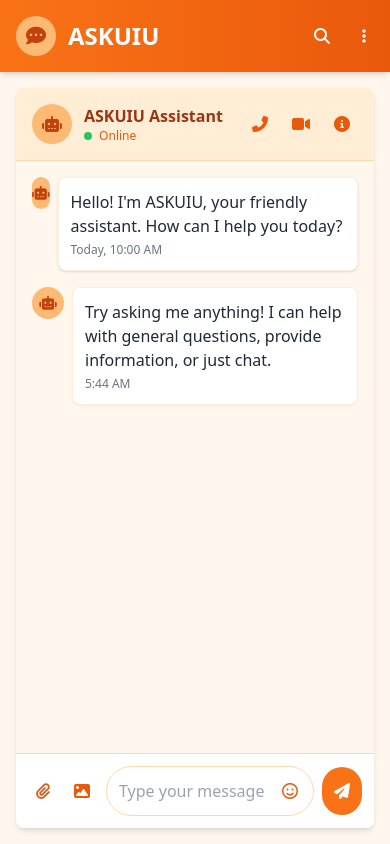
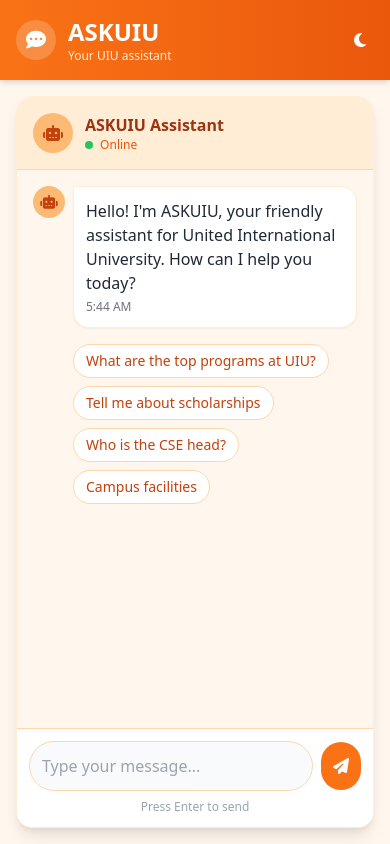
Before and after one commit to ArafathUIU/ASKUIU, a Flask app: page / in a window 390 px wide. Run offline with Flask 3, Linux system fonts and the light colour scheme; parts of the project's set-up code (start-up, migrations or seed data) failed here and were passed over; some libraries are stand-ins or nearby versions.

Commit message:
feat: improve UI/UX with dark mode, quick questions, favicon, and responsive design

```diff
--- a/static/script.js
+++ b/static/script.js
@@ -3,60 +3,132 @@ document.addEventListener('DOMContentLoaded', function () {
     const messageInput = document.getElementById('user_message');
     const messagesContainer = document.getElementById('messages-container');
     const typingIndicator = document.querySelector('.typing-indicator');
+    const sendButton = document.getElementById('send-button');
+    const themeToggle = document.getElementById('theme-toggle');
+    const quickQuestions = document.getElementById('quick-questions');
 
-    // Function to add a new message
-    function addMessage(text, isUser) {
-        const messageDiv = document.createElement('div');
-        messageDiv.className = `flex mb-4 message-entry ${isUser ? 'justify-end' : 'items-start'}`;
-
-        if (!isUser) {
-            messageDiv.innerHTML = `
-                <div class="w-8 h-8 rounded-full bg-orange-300 flex items-center justify-center mr-2 flex-shrink-0">
-                    <i class="fas fa-robot text-orange-700 text-sm"></i>
-                </div>
-                <div class="max-w-xs md:max-w-md lg:max-w-lg bg-white p-3 rounded-lg shadow-sm border border-orange-100">
-                    <p class="text-gray-800">${text}</p>
-                    <p class="text-xs text-gray-500 mt-1">${getCurrentTime()}</p>
-                </div>
-            `;
-        } else {
-            messageDiv.innerHTML = `
-                <div class="max-w-xs md:max-w-md lg:max-w-lg bg-orange-500 text-white p-3 rounded-lg shadow-sm">
-                    <p>${text}</p>
-                    <p class="text-xs text-orange-100 mt-1">${getCurrentTime()}</p>
-                </div>
-                <div class="w-8 h-8 rounded-full bg-orange-100 flex items-center justify-center ml-2 flex-shrink-0">
-                    <i class="fas fa-user text-orange-600 text-sm"></i>
-                </div>
-            `;
+    // Theme handling
+    function initTheme() {
+        const saved = localStorage.getItem('askuiu-theme');
+        const prefersDark = window.matchMedia('(prefers-color-scheme: dark)').matches;
+        if (saved === 'dark' || (!saved && prefersDark)) {
+            document.documentElement.classList.add('dark');
+            updateThemeIcon(true);
         }
-
-        messagesContainer.appendChild(messageDiv);
-        messagesContainer.scrollTop = messagesContainer.scrollHeight;
     }
 
-    // Get current time in HH:MM AM/PM format
-    function getCurrentTime() {
+    function updateThemeIcon(isDark) {
+        const icon = themeToggle.querySelector('i');
+        icon.className = isDark ? 'fas fa-sun' : 'fas fa-moon';
+    }
+
+    themeToggle.addEventListener('click', function () {
+        const isDark = document.documentElement.classList.toggle('dark');
+        localStorage.setItem('askuiu-theme', isDark ? 'dark' : 'light');
+        updateThemeIcon(isDark);
+    });
+
+    initTheme();
+
+    // Quick question chips
+    if (quickQuestions) {
+        quickQuestions.addEventListener('click', function (e) {
+            const btn = e.target.closest('.quick-question');
+            if (btn) {
+                messageInput.value = btn.textContent.trim();
+                sendMessage();
+            }
+        });
+    }
+
+    // Timestamp helper
+    function setTimestamp(element) {
+        if (!element) return;
         const now = new Date();
-        let hours = now.getHours();
-        const minutes = now.getMinutes().toString().padStart(2, '0');
+        element.textContent = formatTime(now);
+    }
+
+    document.querySelectorAll('[data-timestamp]').forEach(setTimestamp);
+
+    function formatTime(date) {
+        let hours = date.getHours();
+        const minutes = date.getMinutes().toString().padStart(2, '0');
         const ampm = hours >= 12 ? 'PM' : 'AM';
         hours = hours % 12;
         hours = hours ? hours : 12;
         return `${hours}:${minutes} ${ampm}`;
     }
 
-    // Send message function
+    // Escape HTML to prevent XSS
+    function escapeHtml(text) {
+        const div = document.createElement('div');
+        div.textContent = text;
+        return div.innerHTML;
+    }
+
+    // Convert URLs in text to clickable links
+    function linkify(text) {
+        const urlRegex = /(https?:\/\/[^\s]+)/g;
+        return escapeHtml(text).replace(urlRegex, function (url) {
+            return `<a href="${url}" target="_blank" rel="noopener noreferrer" class="text-brand-600 dark:text-brand-400 underline">${url}</a>`;
+        });
+    }
+
+    // Add a new message
+    function addMessage(text, isUser) {
+        const messageDiv = document.createElement('div');
+        messageDiv.className = `flex message-entry ${isUser ? 'justify-end' : 'items-start'}`;
+
+        const time = formatTime(new Date());
+
+        if (!isUser) {
+            messageDiv.innerHTML = `
+                <div class="w-8 h-8 rounded-full bg-brand-300 dark:bg-brand-600 flex items-center justify-center mr-2 flex-shrink-0">
+                    <i class="fas fa-robot text-brand-700 dark:text-white text-sm"></i>
+                </div>
+                <div class="max-w-[85%] md:max-w-md lg:max-w-lg bg-white dark:bg-gray-800 p-3 rounded-2xl rounded-tl-none shadow-sm border border-brand-100 dark:border-gray-700 transition-colors duration-300">
+                    <div class="text-gray-800 dark:text-gray-100 text-sm leading-relaxed">${linkify(text)}</div>
+                    <p class="text-xs text-gray-500 dark:text-gray-400 mt-1">${time}</p>
+                </div>
+            `;
+        } else {
+            messageDiv.innerHTML = `
+                <div class="max-w-[85%] md:max-w-md lg:max-w-lg bg-brand-500 text-white p-3 rounded-2xl rounded-tr-none shadow-sm">
+                    <div class="text-sm leading-relaxed">${escapeHtml(text)}</div>
+                    <p class="text-xs text-brand-100 mt-1">${time}</p>
+                </div>
+                <div class="w-8 h-8 rounded-full bg-brand-100 dark:bg-gray-700 flex items-center justify-center ml-2 flex-shrink-0">
+                    <i class="fas fa-user text-brand-600 dark:text-brand-300 text-sm"></i>
+                </div>
+            `;
+        }
+
+        messagesContainer.appendChild(messageDiv);
+        scrollToBottom();
+    }
+
+    function scrollToBottom() {
+        messagesContainer.scrollTo({
+            top: messagesContainer.scrollHeight,
+            behavior: 'smooth'
+        });
+    }
+
     async function sendMessage() {
         const message = messageInput.value.trim();
         if (!message) return;
 
-        addMessage(message, true); // Add user message
+        addMessage(message, true);
         messageInput.value = '';
+        sendButton.disabled = true;
 
-        // Show typing indicator
+        // Hide quick questions after first user message
+        if (quickQuestions) {
+            quickQuestions.style.display = 'none';
+        }
+
         typingIndicator.classList.remove('hidden');
-        messagesContainer.scrollTop = messagesContainer.scrollHeight;
+        scrollToBottom();
 
         try {
             const response = await fetch('/', {
@@ -67,30 +139,25 @@ document.addEventListener('DOMContentLoaded', function () {
 
             const data = await response.json();
             typingIndicator.classList.add('hidden');
+            sendButton.disabled = false;
 
-            addMessage(data.response || 'No response received.', false); // Bot message
+            addMessage(data.response || 'No response received.', false);
         } catch (error) {
             typingIndicator.classList.add('hidden');
-            addMessage('Error: ' + error.message, false);
+            sendButton.disabled = false;
+            addMessage('Sorry, there was a network error. Please try again.', false);
         }
     }
 
-    // Event listener for form submit
-    queryForm.addEventListener('submit', async function (event) {
+    queryForm.addEventListener('submit', function (event) {
         event.preventDefault();
-        await sendMessage();
+        sendMessage();
     });
 
-    // Enter key submission
-    messageInput.addEventListener('keypress', async function (e) {
+    messageInput.addEventListener('keypress', function (e) {
         if (e.key === 'Enter') {
             e.preventDefault();
-            await sendMessage();
+            sendMessage();
         }
     });
-
-    // Initial welcome message
-    setTimeout(() => {
-        addMessage("Try asking me anything! I can help with general questions, provide information, or just chat.", false);
-    }, 1500);
 });
--- a/static/style.css
+++ b/static/style.css
@@ -1,13 +1,29 @@
+:root {
+    --scrollbar-track: rgba(255, 166, 0, 0.1);
+    --scrollbar-thumb: rgba(255, 166, 0, 0.4);
+}
+
+.dark {
+    --scrollbar-track: rgba(75, 85, 99, 0.3);
+    --scrollbar-thumb: rgba(249, 115, 22, 0.5);
+}
+
 /* Custom scrollbar */
 .custom-scrollbar::-webkit-scrollbar {
     width: 6px;
 }
 .custom-scrollbar::-webkit-scrollbar-track {
-    background: rgba(255, 166, 0, 0.1);
+    background: var(--scrollbar-track);
 }
 .custom-scrollbar::-webkit-scrollbar-thumb {
-    background-color: rgba(255, 166, 0, 0.4);
+    background-color: var(--scrollbar-thumb);
     border-radius: 20px;
+}
+
+/* Firefox scrollbar */
+.custom-scrollbar {
+    scrollbar-width: thin;
+    scrollbar-color: var(--scrollbar-thumb) var(--scrollbar-track);
 }
 
 /* Pulse animation for typing indicator */
@@ -46,3 +62,16 @@
 .message-entry {
     animation: messageEntry 0.3s ease-out;
 }
+
+/* Focus styles for accessibility */
+button:focus-visible,
+input:focus-visible {
+    outline: 2px solid #f97316;
+    outline-offset: 2px;
+}
+
+/* Smooth transitions */
+* {
+    transition-property: background-color, border-color, color;
+    transition-duration: 150ms;
+}
--- a/templates/index.html
+++ b/templates/index.html
@@ -1,104 +1,132 @@
 <!DOCTYPE html>
-<html lang="en">
+<html lang="en" class="light">
 <head>
   <meta charset="UTF-8" />
   <meta name="viewport" content="width=device-width, initial-scale=1.0"/>
+  <meta name="description" content="ASKUIU - AI assistant for United International University"/>
   <title>ASKUIU - Chat Interface</title>
   <script src="https://cdn.tailwindcss.com"></script>
   <link rel="stylesheet" href="https://cdnjs.cloudflare.com/ajax/libs/font-awesome/6.4.0/css/all.min.css" />
   <link rel="stylesheet" href="/static/style.css" />
-  <link rel="icon" href="/static/favicon.ico" type="image/x-icon" />
+  <link rel="icon" href="/static/favicon.svg" type="image/svg+xml" />
+  <script>
+    tailwind.config = {
+      darkMode: 'class',
+      theme: {
+        extend: {
+          colors: {
+            brand: {
+              50: '#fff7ed',
+              100: '#ffedd5',
+              200: '#fed7aa',
+              300: '#fdba74',
+              400: '#fb923c',
+              500: '#f97316',
+              600: '#ea580c',
+              700: '#c2410c',
+              800: '#9a3412',
+              900: '#7c2d12',
+            }
+          }
+        }
+      }
+    }
+  </script>
 </head>
 
-<body class="bg-orange-50 h-screen flex flex-col">
+<body class="bg-brand-50 dark:bg-gray-900 h-screen flex flex-col transition-colors duration-300">
   <!-- Header -->
-  <header class="bg-gradient-to-r from-orange-500 to-orange-600 text-white p-4 shadow-md">
+  <header class="bg-gradient-to-r from-brand-500 to-brand-600 text-white p-4 shadow-md">
     <div class="container mx-auto flex justify-between items-center">
       <div class="flex items-center space-x-3">
-        <div class="w-10 h-10 rounded-full bg-orange-300 flex items-center justify-center">
-          <i class="fas fa-comment-dots text-orange-700 text-xl"></i>
+        <div class="w-10 h-10 rounded-full bg-white/20 flex items-center justify-center">
+          <i class="fas fa-comment-dots text-white text-xl"></i>
         </div>
-        <h1 class="text-2xl font-bold">ASKUIU</h1>
+        <div>
+          <h1 class="text-2xl font-bold">ASKUIU</h1>
+          <p class="text-xs text-brand-100">Your UIU assistant</p>
+        </div>
       </div>
-      <div class="flex items-center space-x-4">
-        <button class="p-2 rounded-full hover:bg-orange-400 transition"><i class="fas fa-search"></i></button>
-        <button class="p-2 rounded-full hover:bg-orange-400 transition"><i class="fas fa-ellipsis-v"></i></button>
-      </div>
+      <button id="theme-toggle" class="p-2 rounded-full hover:bg-white/20 transition" aria-label="Toggle dark mode">
+        <i class="fas fa-moon"></i>
+      </button>
     </div>
   </header>
 
   <!-- Chat Body -->
   <main class="flex-1 container mx-auto max-w-3xl w-full p-4 flex flex-col overflow-hidden">
-    <!-- Chat Box -->
-    <div class="flex flex-col bg-white rounded-lg shadow-md h-full overflow-hidden">
+    <div class="flex flex-col bg-white dark:bg-gray-800 rounded-2xl shadow-lg h-full overflow-hidden border border-brand-100 dark:border-gray-700 transition-colors duration-300">
       <!-- Chat Header -->
-      <div class="p-4 bg-orange-100 border-b border-orange-200 flex items-center">
-        <div class="w-10 h-10 rounded-full bg-orange-300 flex items-center justify-center mr-3">
-          <i class="fas fa-robot text-orange-700"></i>
+      <div class="p-4 bg-brand-100 dark:bg-gray-700 border-b border-brand-200 dark:border-gray-600 flex items-center transition-colors duration-300">
+        <div class="w-10 h-10 rounded-full bg-brand-300 dark:bg-brand-600 flex items-center justify-center mr-3">
+          <i class="fas fa-robot text-brand-700 dark:text-white"></i>
         </div>
         <div>
-          <h3 class="font-semibold text-orange-800">ASKUIU Assistant</h3>
-          <p class="text-xs text-orange-600">
+          <h3 class="font-semibold text-brand-800 dark:text-white">ASKUIU Assistant</h3>
+          <p class="text-xs text-brand-600 dark:text-brand-200">
             <span class="inline-block w-2 h-2 rounded-full bg-green-500 mr-1"></span> Online
           </p>
-        </div>
-        <div class="ml-auto flex space-x-2">
-          <button class="p-2 rounded-full hover:bg-orange-200"><i class="fas fa-phone-alt text-orange-600"></i></button>
-          <button class="p-2 rounded-full hover:bg-orange-200"><i class="fas fa-video text-orange-600"></i></button>
-          <button class="p-2 rounded-full hover:bg-orange-200"><i class="fas fa-info-circle text-orange-600"></i></button>
         </div>
       </div>
 
       <!-- Messages Area -->
-      <div id="messages-container" class="flex-1 overflow-y-auto p-4 space-y-4 bg-orange-50">
+      <div id="messages-container" class="flex-1 overflow-y-auto p-4 space-y-4 bg-brand-50 dark:bg-gray-900 custom-scrollbar transition-colors duration-300">
         <!-- Welcome message -->
-        <div class="flex items-start space-x-2">
-          <div class="w-8 h-8 rounded-full bg-orange-300 flex items-center justify-center">
-            <i class="fas fa-robot text-orange-700 text-sm"></i>
+        <div class="flex items-start space-x-2 message-entry">
+          <div class="w-8 h-8 rounded-full bg-brand-300 dark:bg-brand-600 flex items-center justify-center flex-shrink-0">
+            <i class="fas fa-robot text-brand-700 dark:text-white text-sm"></i>
           </div>
-          <div class="bg-white p-3 rounded-lg shadow border border-orange-100 max-w-md">
-            <p class="text-gray-800">Hello! I'm ASKUIU, your friendly assistant. How can I help you today?</p>
-            <p class="text-xs text-gray-500 mt-1">Today, 10:00 AM</p>
+          <div class="bg-white dark:bg-gray-800 p-3 rounded-2xl rounded-tl-none shadow-sm border border-brand-100 dark:border-gray-700 max-w-md transition-colors duration-300">
+            <p class="text-gray-800 dark:text-gray-100">Hello! I'm ASKUIU, your friendly assistant for United International University. How can I help you today?</p>
+            <p class="text-xs text-gray-500 dark:text-gray-400 mt-1" data-timestamp></p>
           </div>
+        </div>
+
+        <!-- Quick Questions -->
+        <div id="quick-questions" class="flex flex-wrap gap-2 pl-10 message-entry">
+          <button class="quick-question px-3 py-1.5 bg-white dark:bg-gray-800 border border-brand-200 dark:border-gray-600 text-brand-700 dark:text-brand-300 rounded-full text-sm hover:bg-brand-100 dark:hover:bg-gray-700 transition">
+            What are the top programs at UIU?
+          </button>
+          <button class="quick-question px-3 py-1.5 bg-white dark:bg-gray-800 border border-brand-200 dark:border-gray-600 text-brand-700 dark:text-brand-300 rounded-full text-sm hover:bg-brand-100 dark:hover:bg-gray-700 transition">
+            Tell me about scholarships
+          </button>
+          <button class="quick-question px-3 py-1.5 bg-white dark:bg-gray-800 border border-brand-200 dark:border-gray-600 text-brand-700 dark:text-brand-300 rounded-full text-sm hover:bg-brand-100 dark:hover:bg-gray-700 transition">
+            Who is the CSE head?
+          </button>
+          <button class="quick-question px-3 py-1.5 bg-white dark:bg-gray-800 border border-brand-200 dark:border-gray-600 text-brand-700 dark:text-brand-300 rounded-full text-sm hover:bg-brand-100 dark:hover:bg-gray-700 transition">
+            Campus facilities
+          </button>
         </div>
       </div>
 
       <!-- Typing Indicator -->
-      <div class="typing-indicator hidden px-4 py-2 bg-orange-100">
+      <div class="typing-indicator hidden px-4 py-2 bg-brand-100 dark:bg-gray-700 transition-colors duration-300">
         <div class="flex items-center">
-          <div class="w-8 h-8 rounded-full bg-orange-300 flex items-center justify-center mr-2">
-            <i class="fas fa-robot text-orange-700 text-sm"></i>
+          <div class="w-8 h-8 rounded-full bg-brand-300 dark:bg-brand-600 flex items-center justify-center mr-2">
+            <i class="fas fa-robot text-brand-700 dark:text-white text-sm"></i>
           </div>
           <div class="flex space-x-1">
-            <div class="w-2 h-2 rounded-full bg-orange-500 animate-bounce"></div>
-            <div class="w-2 h-2 rounded-full bg-orange-500 animate-bounce delay-150"></div>
-            <div class="w-2 h-2 rounded-full bg-orange-500 animate-bounce delay-300"></div>
+            <div class="w-2 h-2 rounded-full bg-brand-500 animate-bounce"></div>
+            <div class="w-2 h-2 rounded-full bg-brand-500 animate-bounce delay-150"></div>
+            <div class="w-2 h-2 rounded-full bg-brand-500 animate-bounce delay-300"></div>
           </div>
         </div>
       </div>
 
       <!-- Message Input -->
-      <form id="query-form" class="border-t border-orange-200 bg-white p-3">
+      <form id="query-form" class="border-t border-brand-200 dark:border-gray-600 bg-white dark:bg-gray-800 p-3 transition-colors duration-300">
         <div class="flex items-center">
-          <button type="button" class="p-2 rounded-full hover:bg-orange-100 text-orange-600 mr-2">
-            <i class="fas fa-paperclip"></i>
-          </button>
-          <button type="button" class="p-2 rounded-full hover:bg-orange-100 text-orange-600 mr-2">
-            <i class="fas fa-image"></i>
-          </button>
           <div class="flex-1 relative">
             <input type="text" id="user_message" name="user_message" placeholder="Type your message..."
-              class="w-full p-3 pr-12 rounded-full border border-orange-200 focus:outline-none focus:ring-2 focus:ring-orange-300"/>
-            <button type="button"
-              class="absolute right-3 top-1/2 transform -translate-y-1/2 p-1 rounded-full hover:bg-orange-100 text-orange-600">
-              <i class="far fa-smile"></i>
-            </button>
+              class="w-full p-3 pr-12 rounded-full border border-brand-200 dark:border-gray-600 bg-gray-50 dark:bg-gray-700 text-gray-800 dark:text-white focus:outline-none focus:ring-2 focus:ring-brand-300 dark:focus:ring-brand-500 transition"/>
           </div>
           <button type="submit" id="send-button"
-            class="ml-2 p-3 rounded-full bg-orange-500 text-white hover:bg-orange-600 transition">
+            class="ml-2 p-3 rounded-full bg-brand-500 text-white hover:bg-brand-600 transition disabled:opacity-50 disabled:cursor-not-allowed"
+            aria-label="Send message">
             <i class="fas fa-paper-plane"></i>
           </button>
         </div>
+        <p class="text-xs text-gray-400 dark:text-gray-500 mt-2 text-center">Press Enter to send</p>
       </form>
     </div>
   </main>
```
Also changed, not shown: static/favicon.svg (added).
